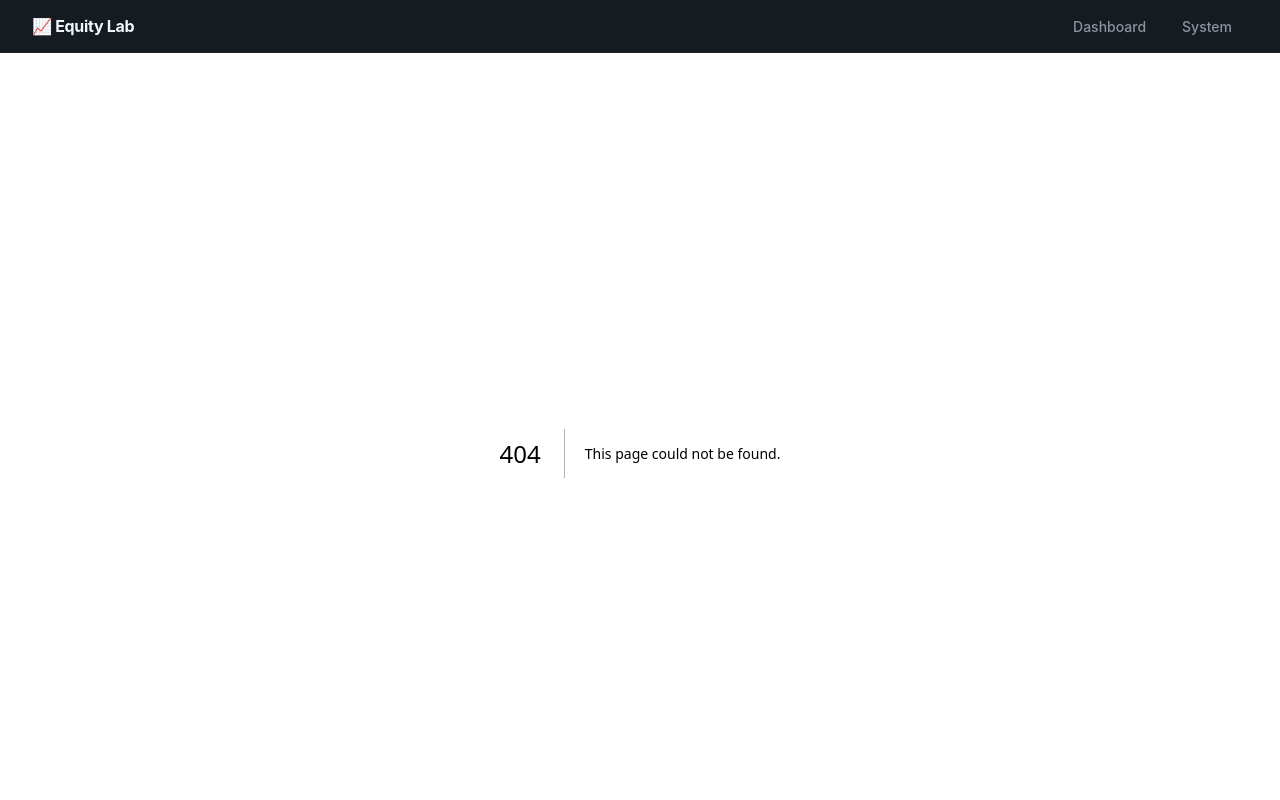
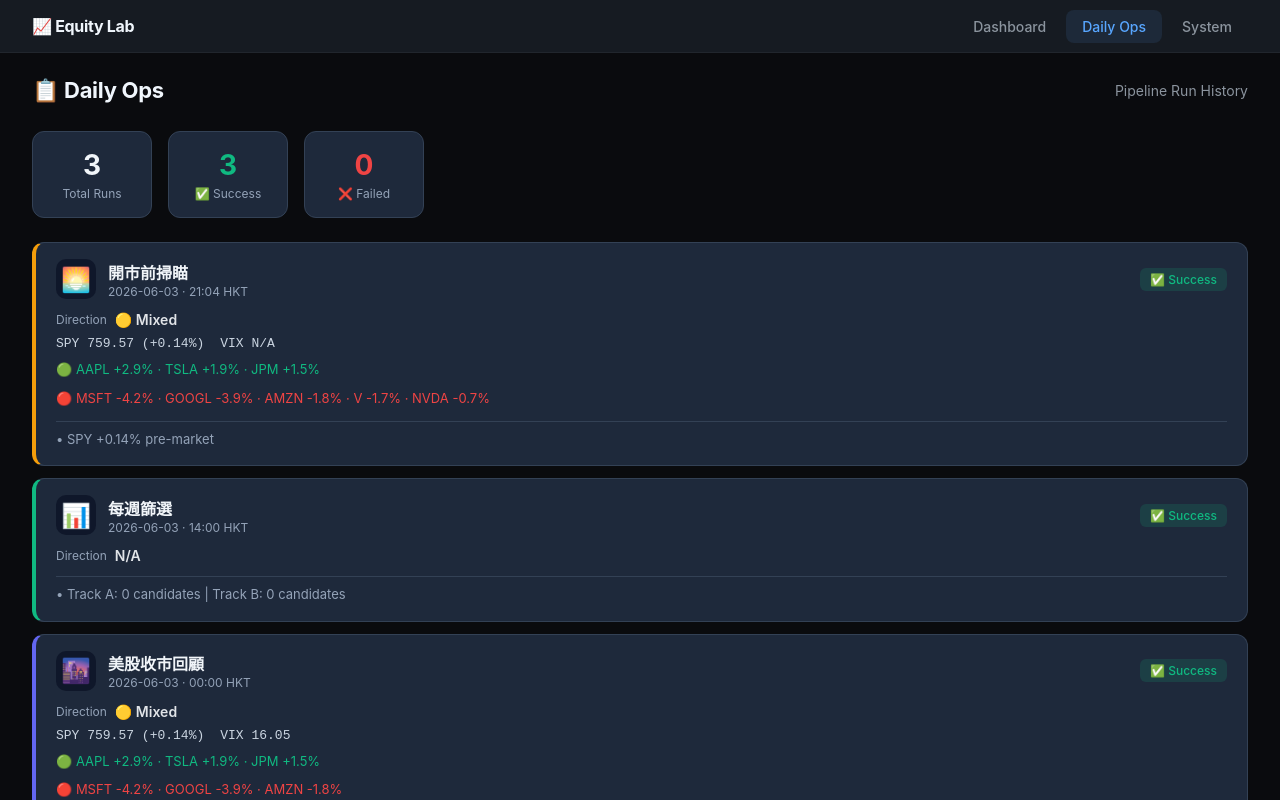
Before and after one commit to pu105-stack/equity-lab-dashboard, a Next.js app: page /daily-ops in a window 1280 px wide. Before the commit this address had no page. Shown: the top 800 px of the page. Built offline with nearby package versions, Linux system fonts and the light colour scheme.

Commit message:
daily-ops: 開市前掃瞄 [2026-06-03]

```diff
--- /dev/null
+++ b/data/daily-ops.json
@@ -0,0 +1,61 @@
+{
+  "runs": [
+    {
+      "date": "2026-06-03",
+      "pipeline": "開市前掃瞄",
+      "time": "21:04 HKT",
+      "status": "success",
+      "market_direction": "🟡 Mixed",
+      "spy": "759.57 (+0.14%)",
+      "vix": "N/A",
+      "top_gainers": [
+        "AAPL +2.9%",
+        "TSLA +1.9%",
+        "JPM +1.5%"
+      ],
+      "top_losers": [
+        "MSFT -4.2%",
+        "GOOGL -3.9%",
+        "AMZN -1.8%",
+        "V -1.7%",
+        "NVDA -0.7%"
+      ],
+      "key_takeaways": [
+        "SPY +0.14% pre-market"
+      ]
+    },
+    {
+      "date": "2026-06-03",
+      "pipeline": "每週篩選",
+      "time": "14:00 HKT",
+      "status": "success",
+      "market_direction": "",
+      "key_takeaways": [
+        "Track A: 0 candidates | Track B: 0 candidates"
+      ]
+    },
+    {
+      "date": "2026-06-03",
+      "pipeline": "美股收市回顧",
+      "time": "00:00 HKT",
+      "status": "success",
+      "market_direction": "🟡 Mixed",
+      "spy": "759.57 (+0.14%)",
+      "vix": "16.05",
+      "top_gainers": [
+        "AAPL +2.9%",
+        "TSLA +1.9%",
+        "JPM +1.5%"
+      ],
+      "top_losers": [
+        "MSFT -4.2%",
+        "GOOGL -3.9%",
+        "AMZN -1.8%"
+      ],
+      "key_takeaways": [
+        "Mixed portfolio: 3 up vs 5 down",
+        "Utilities attracted capital (+1.9%)"
+      ]
+    }
+  ]
+}
--- a/pages/_app.js
+++ b/pages/_app.js
@@ -11,6 +11,7 @@ export default function App({ Component, pageProps }) {
 
   const links = [
     { href: '/', label: 'Dashboard' },
+    { href: '/daily-ops', label: 'Daily Ops' },
     { href: '/system', label: 'System' },
   ]
 
--- /dev/null
+++ b/pages/daily-ops.js
@@ -0,0 +1,259 @@
+import runsData from '../data/daily-ops.json'
+
+const PIPELINE_META = {
+  '開市前掃瞄': { icon: '🌅', color: '#f59e0b', desc: 'Pre-market scan' },
+  '美股收市回顧': { icon: '🌆', color: '#6366f1', desc: 'After-hours review' },
+  '每週篩選': { icon: '📊', color: '#10b981', desc: 'Weekly screening' },
+}
+
+export default function DailyOps({ runs }) {
+  const sorted = [...runs.runs].sort((a, b) => `${b.date}T${b.time}`.localeCompare(`${a.date}T${a.time}`))
+
+  return (
+    <div className="container">
+
+      <div className="header">
+        <h1>📋 Daily Ops</h1>
+        <div className="date">Pipeline Run History</div>
+      </div>
+
+      {/* Status summary */}
+      <div className="ops-summary">
+        <div className="ops-stat">
+          <span className="ops-num">{sorted.length}</span>
+          <span className="ops-lbl">Total Runs</span>
+        </div>
+        <div className="ops-stat">
+          <span className="ops-num success">{sorted.filter(r => r.status === 'success').length}</span>
+          <span className="ops-lbl">✅ Success</span>
+        </div>
+        <div className="ops-stat">
+          <span className="ops-num fail">{sorted.filter(r => r.status === 'error').length}</span>
+          <span className="ops-lbl">❌ Failed</span>
+        </div>
+      </div>
+
+      {/* Timeline */}
+      <div className="ops-timeline">
+        {sorted.map((run, i) => {
+          const meta = PIPELINE_META[run.pipeline] || { icon: '📡', color: '#888', desc: '' }
+          const isSuccess = run.status === 'success'
+          return (
+            <div key={`${run.date}-${run.pipeline}-${i}`} className={`ops-card ${isSuccess ? '' : 'ops-error'}`} style={{ borderLeftColor: meta.color }}>
+              <div className="ops-hd">
+                <span className="ops-icon">{meta.icon}</span>
+                <div className="ops-info">
+                  <span className="ops-name">{run.pipeline}</span>
+                  <span className="ops-meta">{run.date} · {run.time}</span>
+                </div>
+                <span className={`ops-badge ${isSuccess ? 'badge-ok' : 'badge-fail'}`}>
+                  {isSuccess ? '✅ Success' : '❌ Failed'}
+                </span>
+              </div>
+
+              {isSuccess && (
+                <div className="ops-body">
+                  <div className="ops-direction">
+                    <span className="ops-dir-label">Direction</span>
+                    <span className="ops-dir-val">{run.market_direction || 'N/A'}</span>
+                  </div>
+
+                  {(run.spy || run.vix) && (
+                    <div className="ops-metrics">
+                      {run.spy && <span className="ops-metric">SPY {run.spy}</span>}
+                      {run.vix && <span className="ops-metric">VIX {run.vix}</span>}
+                    </div>
+                  )}
+
+                  {run.top_gainers?.length > 0 && (
+                    <div className="ops-movers">
+                      <span className="ops-gainers">🟢 {run.top_gainers.join(' · ')}</span>
+                    </div>
+                  )}
+                  {run.top_losers?.length > 0 && (
+                    <div className="ops-movers">
+                      <span className="ops-losers">🔴 {run.top_losers.join(' · ')}</span>
+                    </div>
+                  )}
+
+                  {run.key_takeaways?.length > 0 && (
+                    <div className="ops-takeaways">
+                      {run.key_takeaways.map((t, j) => (
+                        <div key={j} className="ops-takeaway">• {t}</div>
+                      ))}
+                    </div>
+                  )}
+                </div>
+              )}
+
+              {!isSuccess && run.error && (
+                <div className="ops-body">
+                  <div className="ops-error-msg">{run.error}</div>
+                </div>
+              )}
+            </div>
+          )
+        })}
+
+        {sorted.length === 0 && (
+          <div className="ops-empty">No pipeline runs recorded yet.</div>
+        )}
+      </div>
+
+      <div className="footer">
+        <span>🔹 Auto-updated after each pipeline run</span>
+        <span className="deploy-badge">⚡ Live from GitHub</span>
+      </div>
+
+      <style jsx>{`
+        .ops-summary {
+          display: flex;
+          gap: 16px;
+          margin-bottom: 24px;
+          flex-wrap: wrap;
+        }
+        .ops-stat {
+          background: #1e293b;
+          border: 1px solid #334155;
+          border-radius: 12px;
+          padding: 16px 24px;
+          display: flex;
+          flex-direction: column;
+          align-items: center;
+          min-width: 120px;
+        }
+        .ops-num {
+          font-size: 28px;
+          font-weight: 700;
+          color: #f1f5f9;
+        }
+        .ops-num.success { color: #10b981; }
+        .ops-num.fail { color: #ef4444; }
+        .ops-lbl {
+          font-size: 12px;
+          color: #94a3b8;
+          margin-top: 4px;
+        }
+        .ops-timeline {
+          display: flex;
+          flex-direction: column;
+          gap: 12px;
+        }
+        .ops-card {
+          background: #1e293b;
+          border: 1px solid #334155;
+          border-left: 4px solid #888;
+          border-radius: 12px;
+          padding: 16px 20px;
+          transition: border-color 0.2s;
+        }
+        .ops-card.ops-error {
+          opacity: 0.85;
+        }
+        .ops-hd {
+          display: flex;
+          align-items: center;
+          gap: 12px;
+          margin-bottom: 12px;
+        }
+        .ops-icon {
+          font-size: 24px;
+          width: 40px;
+          height: 40px;
+          display: flex;
+          align-items: center;
+          justify-content: center;
+          background: #0f172a;
+          border-radius: 10px;
+        }
+        .ops-info {
+          flex: 1;
+          display: flex;
+          flex-direction: column;
+        }
+        .ops-name {
+          font-size: 16px;
+          font-weight: 600;
+          color: #f1f5f9;
+        }
+        .ops-meta {
+          font-size: 12px;
+          color: #94a3b8;
+        }
+        .ops-badge {
+          font-size: 12px;
+          padding: 4px 10px;
+          border-radius: 6px;
+          font-weight: 500;
+        }
+        .badge-ok {
+          background: rgba(16,185,129,0.15);
+          color: #10b981;
+        }
+        .badge-fail {
+          background: rgba(239,68,68,0.15);
+          color: #ef4444;
+        }
+        .ops-body {
+          display: flex;
+          flex-direction: column;
+          gap: 8px;
+        }
+        .ops-direction {
+          display: flex;
+          align-items: center;
+          gap: 8px;
+          font-size: 14px;
+        }
+        .ops-dir-label {
+          color: #94a3b8;
+          font-size: 12px;
+        }
+        .ops-dir-val {
+          font-weight: 600;
+        }
+        .ops-metrics {
+          display: flex;
+          gap: 16px;
+          font-size: 13px;
+        }
+        .ops-metric {
+          color: #cbd5e1;
+          font-family: 'SF Mono', 'Fira Code', monospace;
+        }
+        .ops-movers {
+          font-size: 13px;
+          line-height: 1.6;
+        }
+        .ops-gainers { color: #10b981; }
+        .ops-losers { color: #ef4444; }
+        .ops-takeaways {
+          margin-top: 4px;
+          padding-top: 8px;
+          border-top: 1px solid #334155;
+        }
+        .ops-takeaway {
+          font-size: 13px;
+          color: #94a3b8;
+          line-height: 1.5;
+        }
+        .ops-error-msg {
+          font-size: 13px;
+          color: #fca5a5;
+          font-family: 'SF Mono', 'Fira Code', monospace;
+          white-space: pre-wrap;
+        }
+        .ops-empty {
+          text-align: center;
+          padding: 48px;
+          color: #64748b;
+          font-size: 14px;
+        }
+      `}</style>
+    </div>
+  )
+}
+
+export function getStaticProps() {
+  return { props: { runs: runsData } }
+}
```
